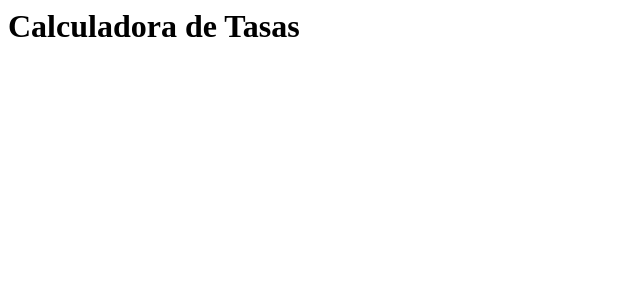
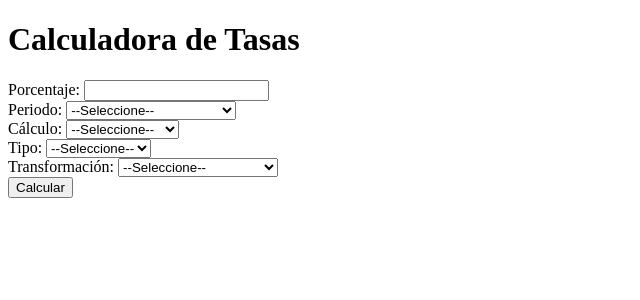
Before and after one commit to Giuseppe1r/Calculadora-de-tasas, a Django app: page / in a window 1280 px wide. Shown: the top 300 px of the page, without its empty margins (0-640 px from the left). Run offline with Django 5.2, Linux system fonts and the light colour scheme; tables that the repository leaves empty hold one stand-in row (values such as "Sample post").

Commit message:
nominal a efectiva

```diff
--- a/src/Calculadora/admin.py
+++ b/src/Calculadora/admin.py
@@ -1,6 +1,10 @@
 from django.contrib import admin
 
-from Calculadora.models import Periodo
+from Calculadora.models import Calculo, Periodo, Porcentaje, Tipo, Transformacion
 
 # Register your models here.
 admin.site.register(Periodo)
+admin.site.register(Calculo)
+admin.site.register(Tipo)
+admin.site.register(Transformacion)
+admin.site.register(Porcentaje)
--- a/src/Calculadora/models.py
+++ b/src/Calculadora/models.py
@@ -13,7 +13,7 @@ class Calculo(models.Model):
         return self.nombre
 
 class Tipo(models.Model):
-    nombre = models.CharField(max_length=100)
+    nombre = models.CharField(max_length=100) #vencido, anticipado
     def __str__(self):
         return self.nombre
 
@@ -21,3 +21,8 @@ class Transformacion(models.Model):#lo mismo que calculo pero es al que se trans
     nombre = models.CharField(max_length=100)
     def __str__(self):
         return self.nombre
+
+class Porcentaje(models.Model):
+    valor = models.FloatField()
+    def __str__(self):
+        return str(self.valor)
--- a/src/Calculadora/templates/Calculadora.html
+++ b/src/Calculadora/templates/Calculadora.html
@@ -1 +1,70 @@
-<h1>Calculadora de Tasas</h1>
+<!DOCTYPE html>
+<html lang="es">
+<head>
+	<meta charset="utf-8">
+	<title>Calculadora de Tasas</title>
+</head>
+<body>
+	<h1>Calculadora de Tasas</h1>
+
+	<form method="post">
+		{% csrf_token %}
+		<div>
+			<label>Porcentaje:</label>
+			<input type="text" name="porcentaje" required />
+		</div>
+
+		<div>
+			<label>Periodo:</label>
+			<select name="periodo" required>
+				<option value="">--Seleccione--</option>
+				{% for p in periodos %}
+					<option value="{{ p.id }}">{{ p.nombre }} (nper={{ p.nper }})</option>
+				{% endfor %}
+			</select>
+		</div>
+
+		<div>
+			<label>Cálculo:</label>
+			<select name="calculo" required>
+				<option value="">--Seleccione--</option>
+				{% for c in calculos %}
+					<option value="{{ c.id }}">{{ c.nombre }}</option>
+				{% endfor %}
+			</select>
+		</div>
+
+		<div>
+			<label>Tipo:</label>
+			<select name="tipo" required>
+				<option value="">--Seleccione--</option>
+				{% for t in tipos %}
+					<option value="{{ t.id }}">{{ t.nombre }}</option>
+				{% endfor %}
+			</select>
+		</div>
+
+		<div>
+			<label>Transformación:</label>
+			<select name="transformacion" required>
+				<option value="">--Seleccione--</option>
+				{% for tr in transformaciones %}
+					<option value="{{ tr.id }}">{{ tr.nombre }}</option>
+				{% endfor %}
+			</select>
+		</div>
+
+		<div>
+			<button type="submit">Calcular</button>
+		</div>
+	</form>
+
+	{% if error %}
+		<p style="color:red;">Error: {{ error }}</p>
+	{% endif %}
+
+	{% if result is not None %}
+		<h2>Resultado: {{ result }}</h2>
+	{% endif %}
+</body>
+</html>
--- a/src/Calculadora/views.py
+++ b/src/Calculadora/views.py
@@ -1,7 +1,57 @@
 from django.shortcuts import render
-import numpy as np
-import math
+from .models import Periodo, Calculo, Tipo, Transformacion
 
 # Create your views here.
 def calculadora(request):
-    return render(request, 'calculadora.html')
+    periodos = Periodo.objects.all()
+    calculos = Calculo.objects.all()
+    tipos = Tipo.objects.all()
+    transformaciones = Transformacion.objects.all()
+
+    result = None
+    error = None
+
+    if request.method == 'POST':
+        try:
+            porcentaje = float(request.POST.get('porcentaje', 0))
+            periodo_id = request.POST.get('periodo')
+            calculo_id = request.POST.get('calculo')
+            tipo_id = request.POST.get('tipo')
+            transformacion_id = request.POST.get('transformacion')
+
+            periodo = Periodo.objects.get(id=periodo_id) if periodo_id else None
+            calculo = Calculo.objects.get(id=calculo_id) if calculo_id else None
+            tipo = Tipo.objects.get(id=tipo_id) if tipo_id else None
+            transformacion = Transformacion.objects.get(id=transformacion_id) if transformacion_id else None
+
+            # Condición pedida: cualquier periodo y calculo es Nominal,
+            # tipo es vencida, transformacion es efectiva -> aplicar fórmula
+            if (
+                periodo
+                and calculo
+                and tipo
+                and transformacion
+                and calculo.nombre.lower() == 'nominal'
+                and tipo.nombre.lower().startswith('venc')
+                and transformacion.nombre.lower() == 'efectiva'
+            ):
+                nper = periodo.nper
+                if porcentaje == 0:
+                    error = 'El porcentaje no puede ser 0.'
+                else:
+                    # Aplicar fórmula: ((1 + nper/porcentaje) ** nper) - 1
+                    result = ((1 + ((porcentaje /100 ) / nper)) ** nper) - 1
+            else:
+                result = None
+        except Exception as e:
+            error = str(e)
+
+    context = {
+        'periodos': periodos,
+        'calculos': calculos,
+        'tipos': tipos,
+        'transformaciones': transformaciones,
+        'result': result,
+        'error': error,
+    }
+    return render(request, 'Calculadora.html', context)
```
Also changed, not shown: src/Calculadora/migrations/0002_calculo_tipo_transformacion.py (added).
